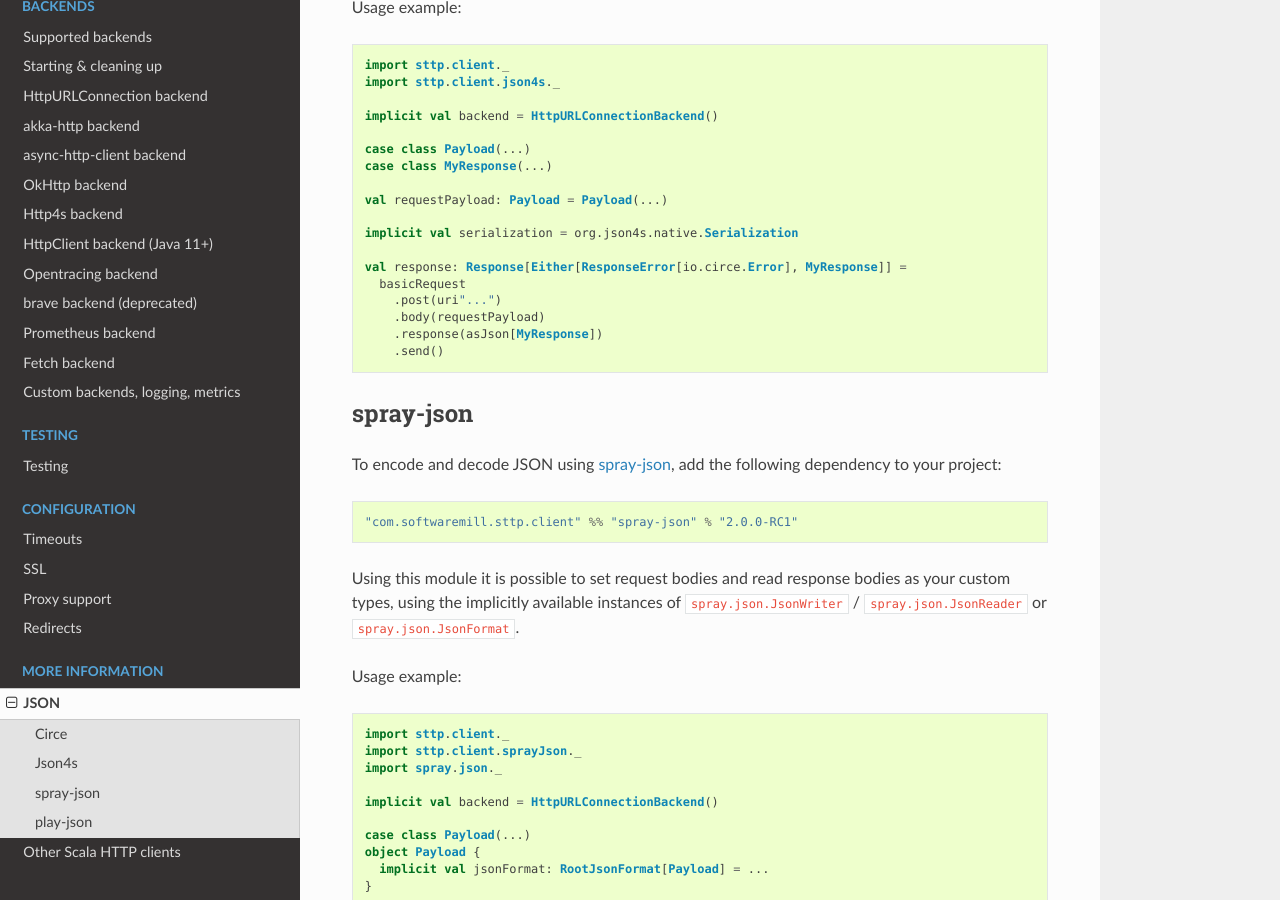
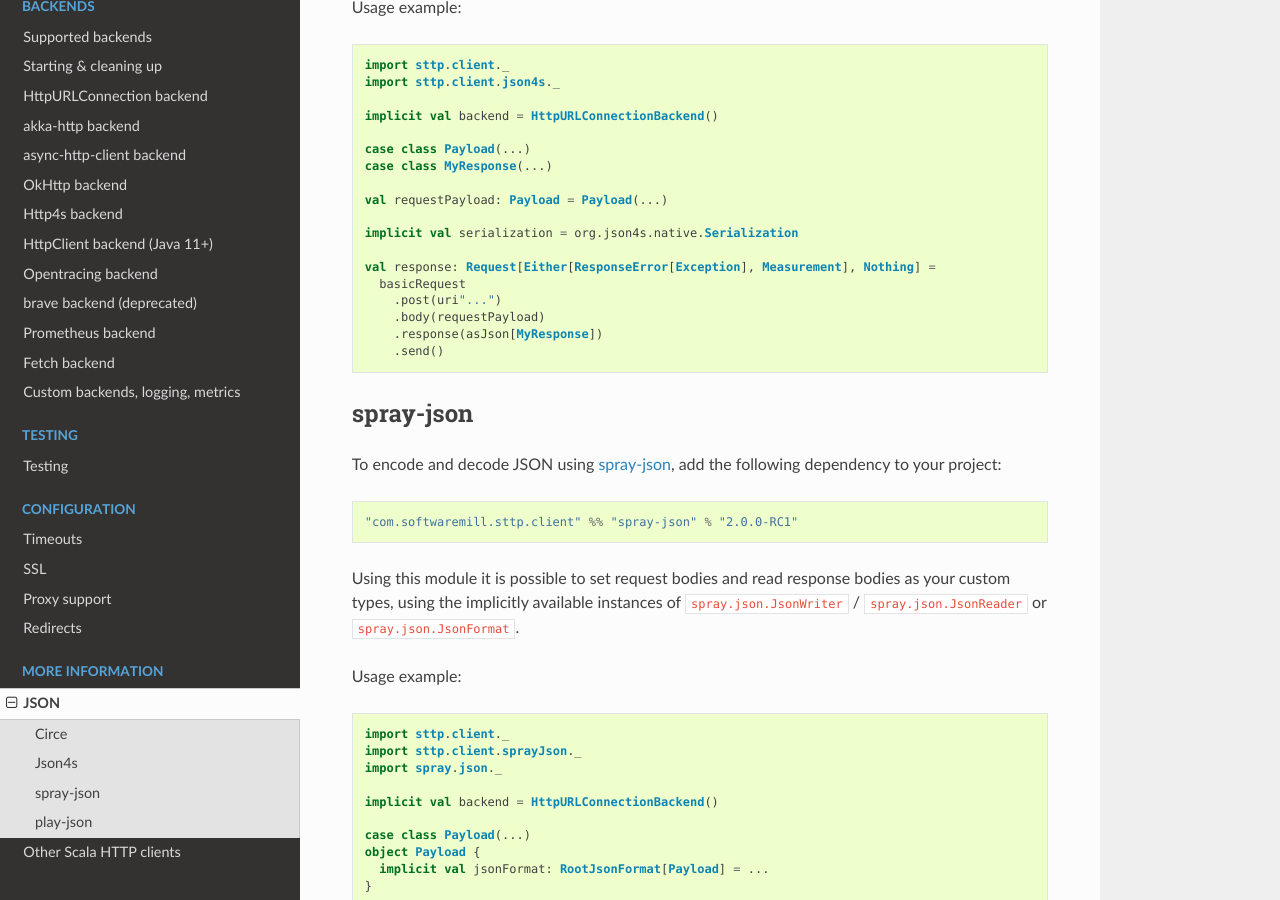
Before and after one commit to softwaremill/sttp, a Sphinx documentation site: the page built from docs/json.rst, in a window 1280 px wide and 900 px high, scrolled down 1259 px. Built offline with Sphinx 7.4.7 and the Read the Docs theme 2.0.0, drawn with Linux system fonts in a browser that asks for light colours.

Commit message:
Fix type error

```diff
--- a/docs/json.rst
+++ b/docs/json.rst
@@ -58,7 +58,7 @@
 
   implicit val serialization = org.json4s.native.Serialization
 
-  val response: Response[Either[ResponseError[io.circe.Error], MyResponse]] =
+  val response: Request[Either[ResponseError[Exception], Measurement], Nothing] =
     basicRequest
       .post(uri"...")
       .body(requestPayload)
```
